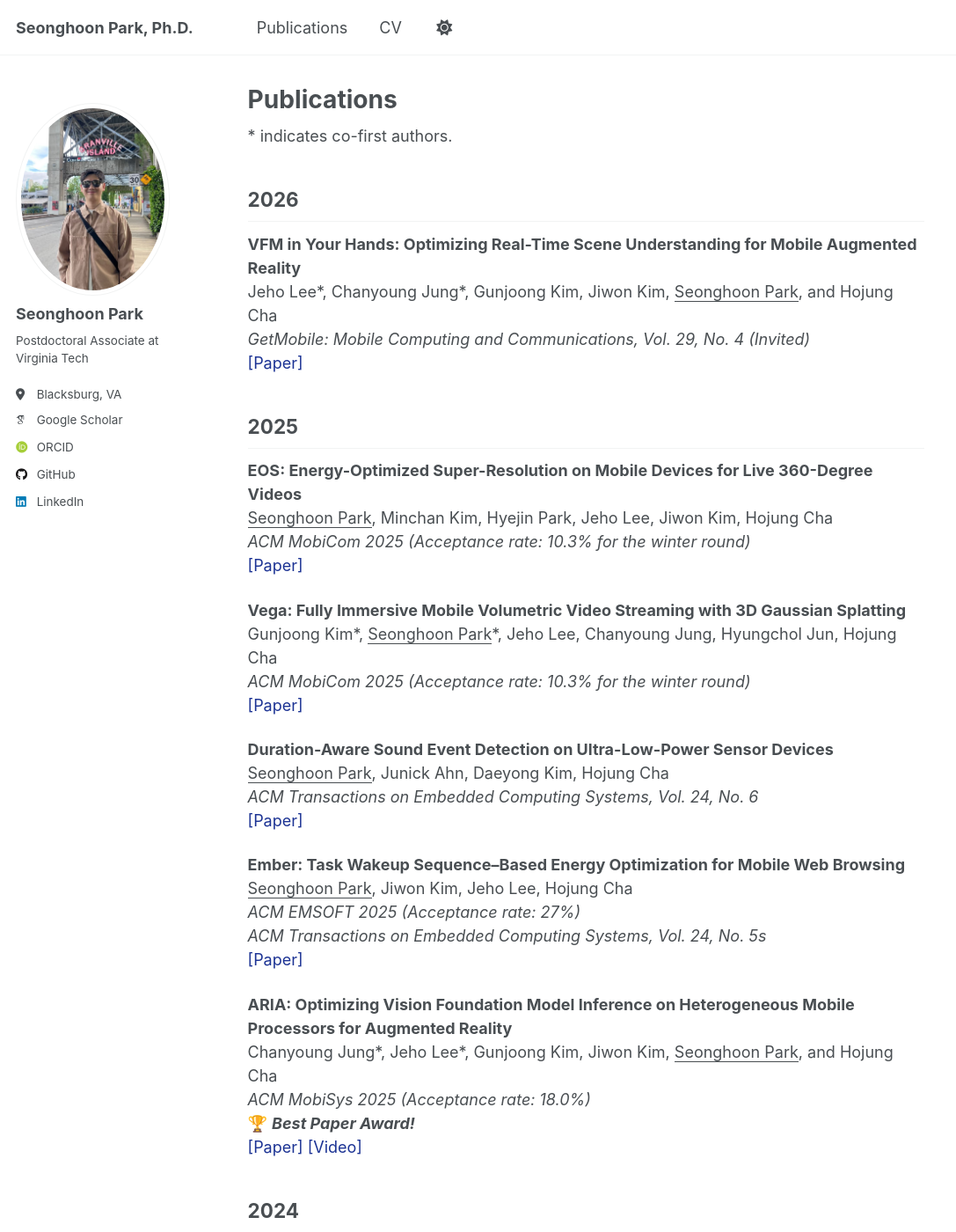
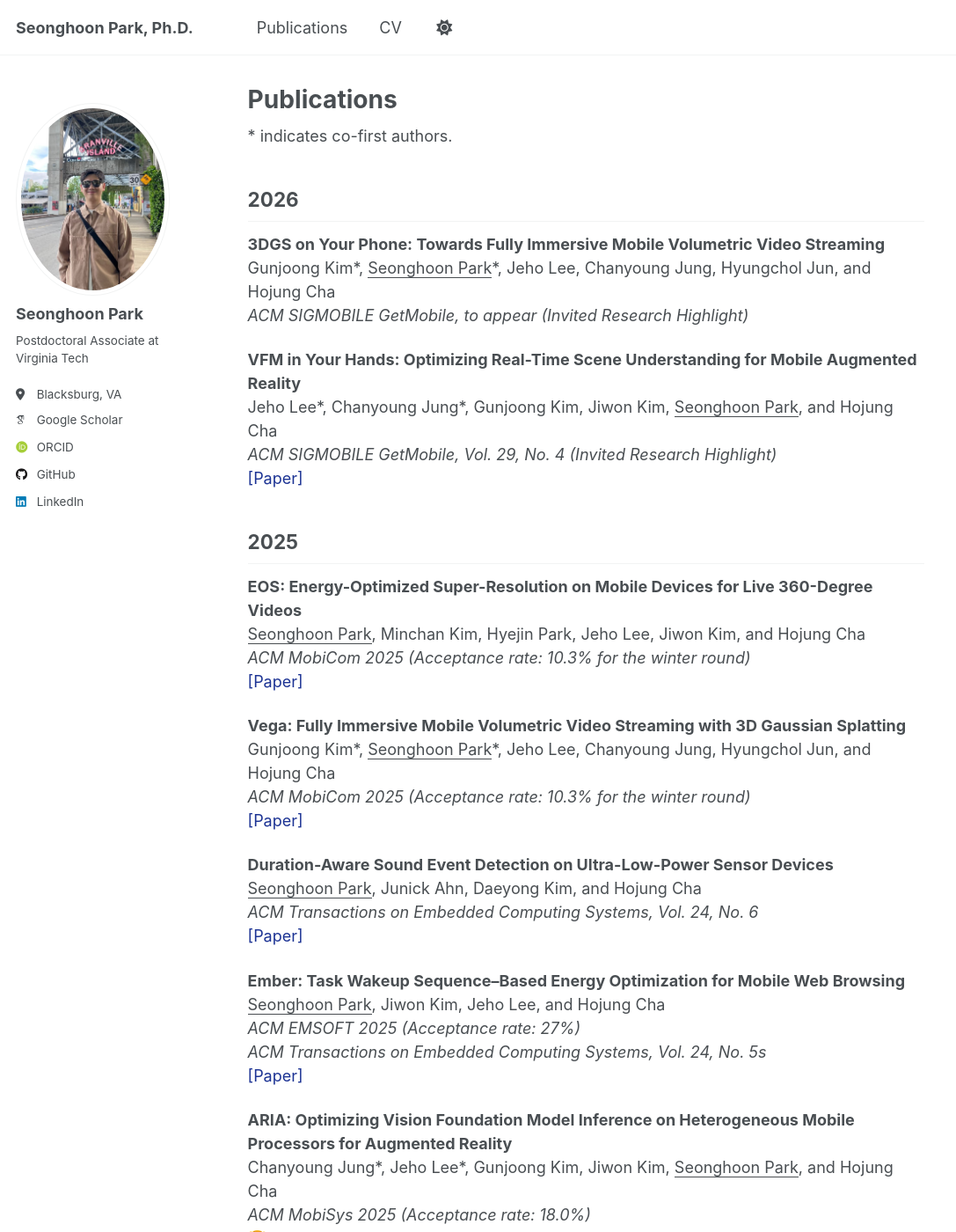
Before and after one commit to iamseonghoon/iamseonghoon.github.io, a Jekyll site: the page built from _pages/publications.md, in a window 1280 px wide and 1400 px high. Shown: the whole window at 88% size, without its empty margins (0-1087 px from the left). Built offline with Jekyll 4.4.1, drawn with Linux system fonts in a browser that asks for light colours; some web fonts are replaced; a script that is not in the unit is left out; some of the changed text lies outside the part shown.

Commit message:
publication update

```diff
--- a/_pages/publications.md
+++ b/_pages/publications.md
@@ -8,29 +8,33 @@ author_profile: true
 \* indicates co-first authors.
 
 ## 2026
+**3DGS on Your Phone: Towards Fully Immersive Mobile Volumetric Video Streaming**
+Gunjoong Kim\*, <u>Seonghoon Park</u>\*, Jeho Lee, Chanyoung Jung, Hyungchol Jun, and Hojung Cha
+*ACM SIGMOBILE GetMobile, to appear (Invited Research Highlight)*
+
 **VFM in Your Hands: Optimizing Real-Time Scene Understanding for Mobile Augmented Reality**
 Jeho Lee\*, Chanyoung Jung\*, Gunjoong Kim, Jiwon Kim, <u>Seonghoon Park</u>, and Hojung Cha
-*GetMobile: Mobile Computing and Communications, Vol. 29, No. 4 (Invited)*
+*ACM SIGMOBILE GetMobile, Vol. 29, No. 4 (Invited Research Highlight)*
 [[Paper]](https://dl.acm.org/doi/10.1145/3793236.3793246)
 
 ## 2025
 **EOS: Energy-Optimized Super-Resolution on Mobile Devices for Live 360-Degree Videos**
-<u>Seonghoon Park</u>, Minchan Kim, Hyejin Park, Jeho Lee, Jiwon Kim, Hojung Cha
+<u>Seonghoon Park</u>, Minchan Kim, Hyejin Park, Jeho Lee, Jiwon Kim, and Hojung Cha
 *ACM MobiCom 2025 (Acceptance rate: 10.3% for the winter round)*
 [[Paper]](https://dl.acm.org/doi/10.1145/3680207.3765252)
 
 **Vega: Fully Immersive Mobile Volumetric Video Streaming with 3D Gaussian Splatting**
-Gunjoong Kim\*, <u>Seonghoon Park</u>\*, Jeho Lee, Chanyoung Jung, Hyungchol Jun, Hojung Cha
+Gunjoong Kim\*, <u>Seonghoon Park</u>\*, Jeho Lee, Chanyoung Jung, Hyungchol Jun, and Hojung Cha
 *ACM MobiCom 2025 (Acceptance rate: 10.3% for the winter round)*
 [[Paper]](https://dl.acm.org/doi/10.1145/3680207.3765267)
 
 **Duration-Aware Sound Event Detection on Ultra-Low-Power Sensor Devices**
-<u>Seonghoon Park</u>, Junick Ahn, Daeyong Kim, Hojung Cha
+<u>Seonghoon Park</u>, Junick Ahn, Daeyong Kim, and Hojung Cha
 *ACM Transactions on Embedded Computing Systems, Vol. 24, No. 6*
 [[Paper]](https://dl.acm.org/doi/10.1145/3761806)
 
 **Ember: Task Wakeup Sequence–Based Energy Optimization for Mobile Web Browsing**
-<u>Seonghoon Park</u>, Jiwon Kim, Jeho Lee, Hojung Cha
+<u>Seonghoon Park</u>, Jiwon Kim, Jeho Lee, and Hojung Cha
 *ACM EMSOFT 2025 (Acceptance rate: 27%)*
 *ACM Transactions on Embedded Computing Systems, Vol. 24, No. 5s*
 [[Paper]](https://dl.acm.org/doi/10.1145/3757918)
@@ -44,7 +48,7 @@ Chanyoung Jung\*, Jeho Lee\*, Gunjoong Kim, Jiwon Kim, <u>Seonghoon Park</u>, an
 
 ## 2024
 **Vulture: Cross-Device Web Experience with Fine-Grained Graphical User Interface Distribution**
-<u>Seonghoon Park</u>, Jiwon Kim, Jeho Lee, Hojung Cha
+<u>Seonghoon Park</u>, Jiwon Kim, Jeho Lee, and Hojung Cha
 *IEEE INFOCOM 2024 (Acceptance rate: 19.6%)*
 [[Paper]](https://ieeexplore.ieee.org/document/10621433) [[Demo]](https://youtu.be/PY3IzOVTtBU)
 
```
